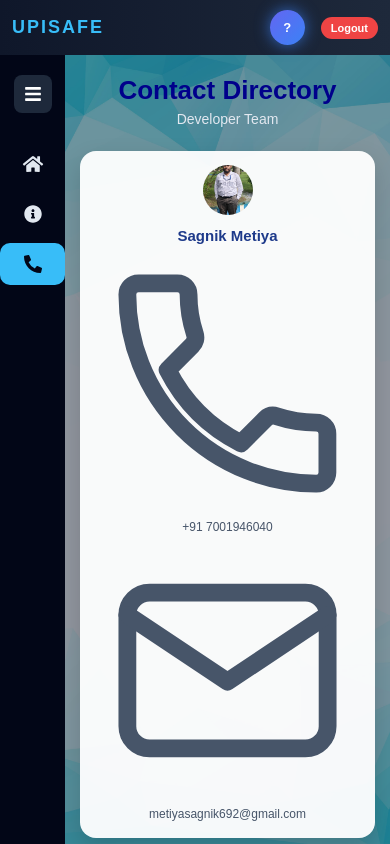
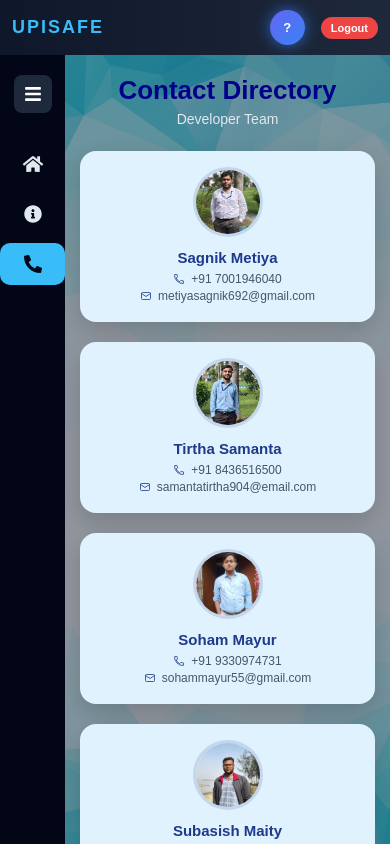
Before and after one commit to Tirtha134/UPISAFE_FRONTEND, a React (Vite) app: page /contact in a window 390 px wide. Built offline with nearby package versions, Linux system fonts and the light colour scheme; no server answers.

Commit message:
Refactor contact page styles for better responsiveness
Updated styles for contact page, including layout adjustments and improved responsiveness for various screen sizes.

```diff
--- a/src/pages/contact.css
+++ b/src/pages/contact.css
@@ -28,7 +28,7 @@ body {
 
 /* ===== PAGE ===== */
 .contact-page {
-  min-height: 100vh;
+  min-height: 40vh;
 
   display: flex;
   flex-direction: column;
@@ -104,9 +104,9 @@ body {
   padding: 10px;
 }
 
-/* ===== CARD ===== */
+/* ===== CARD (LIGHT SKY BLUE) ===== */
 .contact-card {
-  background: rgba(255, 255, 255, 0.95);
+  background: #e0f2fe;
 
   padding: 16px;
 
@@ -128,16 +128,19 @@ body {
   box-shadow: 0 18px 40px rgba(0, 0, 0, 0.25);
 }
 
-/* ===== IMAGE ===== */
+/* ===== IMAGE (ENLARGED) ===== */
 .contact-img {
-  width: 55px;
-  height: 55px;
+  width: 100px;
+  height: 100px;
 
   border-radius: 50%;
 
   object-fit: cover;
+  object-position: top;
 
   margin-bottom: 8px;
+
+  border: 3px solid rgba(30, 58, 138, 0.15);
 }
 
 /* ===== NAME ===== */
@@ -151,8 +154,13 @@ body {
   word-break: break-word;
 }
 
-/* ===== INFO ===== */
+/* ===== INFO ROW (WITH ICON) ===== */
 .info {
+  display: flex;
+  align-items: center;
+  justify-content: center;
+  gap: 6px;
+
   font-size: 13px;
 
   color: #475569;
@@ -160,6 +168,14 @@ body {
   margin: 3px 0;
 
   word-break: break-word;
+}
+
+.info-icon {
+  width: 14px;
+  height: 14px;
+  flex-shrink: 0;
+
+  color: #1e3a8a;
 }
 
 /* ===== FOOTER ===== */
@@ -191,6 +207,11 @@ footer {
   .contact-title {
     font-size: 30px;
   }
+
+  .contact-img {
+    width: 90px;
+    height: 90px;
+  }
 }
 
 /* ================= TABLET ================= */
@@ -210,8 +231,9 @@ footer {
     gap: 20px;
   }
 
-  .contact-card {
-    padding: 15px;
+  .contact-img {
+    width: 80px;
+    height: 80px;
   }
 }
 
@@ -248,13 +270,9 @@ footer {
     padding: 0;
   }
 
-  .contact-card {
-    padding: 14px;
-  }
-
   .contact-img {
-    width: 50px;
-    height: 50px;
+    width: 70px;
+    height: 70px;
   }
 
   .contact-card h3 {
@@ -263,6 +281,11 @@ footer {
 
   .info {
     font-size: 12px;
+  }
+
+  .info-icon {
+    width: 12px;
+    height: 12px;
   }
 }
 
@@ -285,13 +308,9 @@ footer {
     font-size: 13px;
   }
 
-  .contact-card {
-    padding: 12px;
-  }
-
   .contact-img {
-    width: 45px;
-    height: 45px;
+    width: 60px;
+    height: 60px;
   }
 
   .contact-card h3 {
@@ -301,4 +320,9 @@ footer {
   .info {
     font-size: 11px;
   }
+
+  .info-icon {
+    width: 11px;
+    height: 11px;
+  }
 }
```
